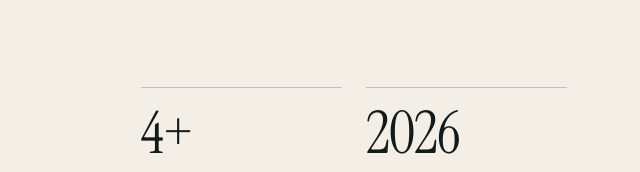
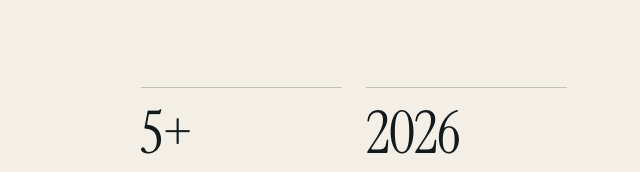
Before and after one commit to FerreiraFrancisco/portfolio_francisco, a plain HTML site: page index.html in a window 1280 px wide. Shown: the part 1759-1931 px from the top of the page, 211-851 px from the left. Drawn offline with nearby package versions, Linux system fonts and the light colour scheme.

Commit message:
Update index.html

```diff
--- a/index.html
+++ b/index.html
@@ -572,7 +572,7 @@
         <p>Busco aplicar esse repertório em <strong>consultorias de análise e avaliação</strong> para além da saúde, como finanças, educação, gênero e outras políticas públicas, e em times de dados que precisem de rigor estatístico.</p>
       </div>
       <dl class="stats">
-        <div class="stat"><dt class="tnum">4+</dt><dd>anos com dados no setor público</dd></div>
+        <div class="stat"><dt class="tnum">5+</dt><dd>anos com dados no setor público</dd></div>
         <div class="stat"><dt class="tnum">2026</dt><dd>Melhor Projeto da turma do IDASH (UW / CDC)</dd></div>
       </dl>
     </div>
```
